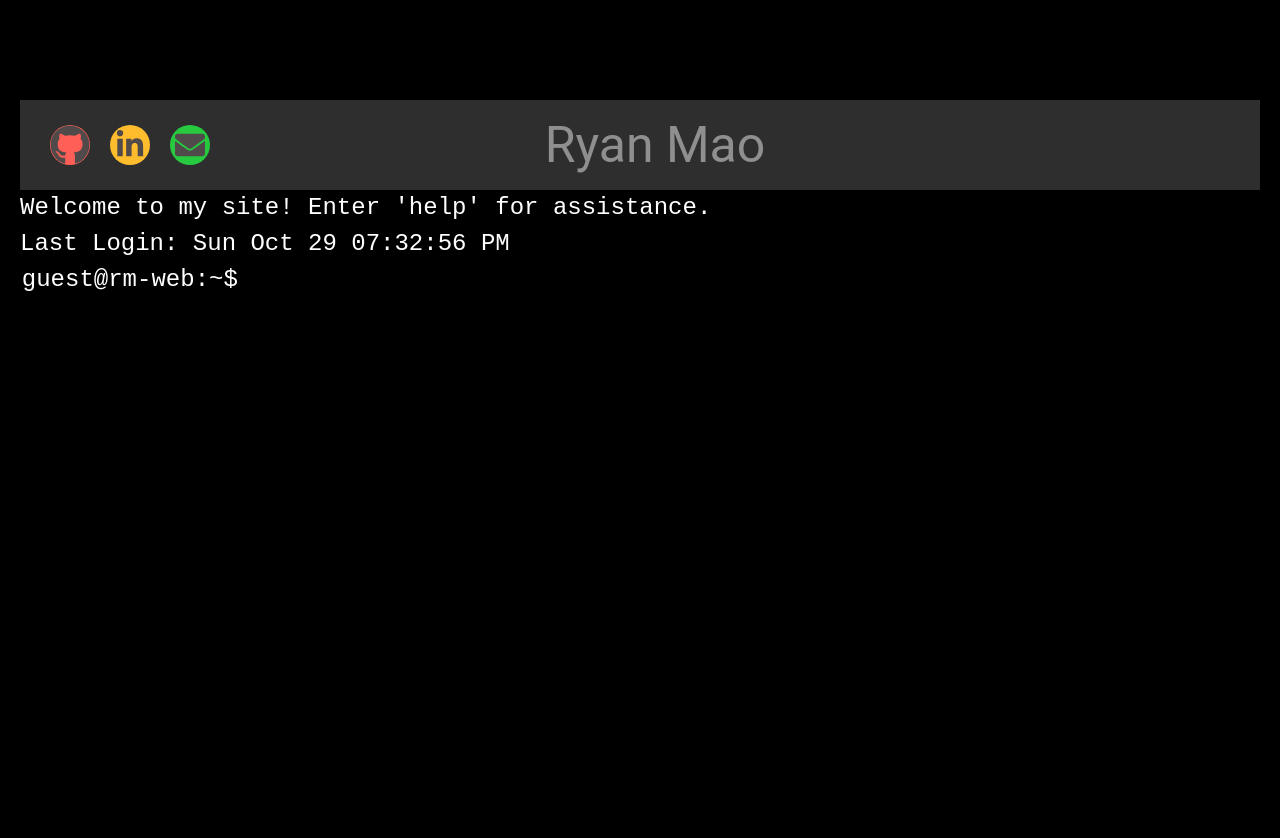
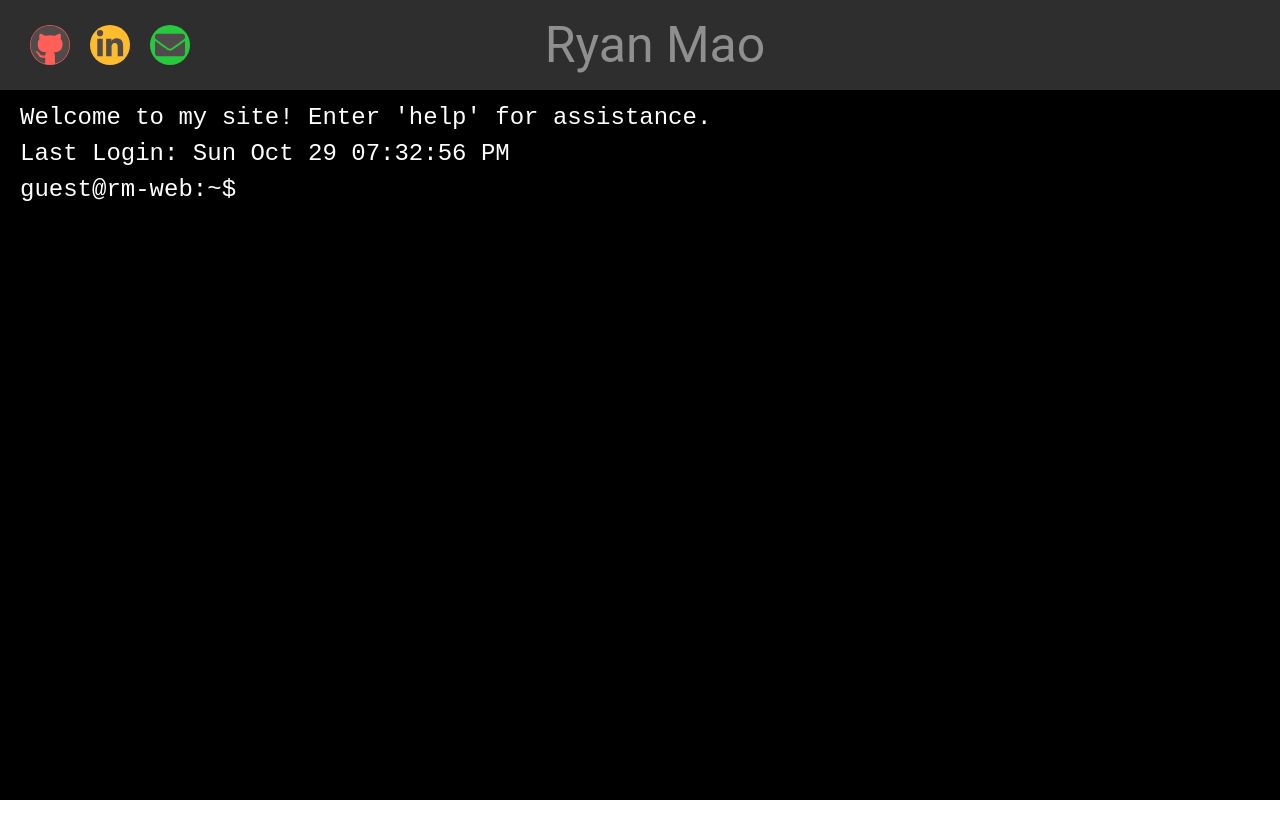
Before and after one commit to ryanwmao/website, a React (Create React App) app: page / in a window 1280 px wide. Shown: the top 838 px of the page. After the commit the page ends 800 px from the top, so only its background shows below. Built offline with nearby package versions, Linux system fonts and the light colour scheme.

Commit message:
fix to scroll

```diff
--- a/src/App.css
+++ b/src/App.css
@@ -1,38 +1,4 @@
 .App {
-  text-align: center;
+  display: grid;
+  grid-template-rows: auto 1fr;
 }
-
-.App-logo {
-  height: 40vmin;
-  pointer-events: none;
-}
-
-@media (prefers-reduced-motion: no-preference) {
-  .App-logo {
-    animation: App-logo-spin infinite 20s linear;
-  }
-}
-
-.App-header {
-  background-color: #282c34;
-  min-height: 100vh;
-  display: flex;
-  flex-direction: column;
-  align-items: center;
-  justify-content: center;
-  font-size: calc(10px + 2vmin);
-  color: white;
-}
-
-.App-link {
-  color: #61dafb;
-}
-
-@keyframes App-logo-spin {
-  from {
-    transform: rotate(0deg);
-  }
-  to {
-    transform: rotate(360deg);
-  }
-}
--- a/src/App.js
+++ b/src/App.js
@@ -2,6 +2,7 @@ import './App.css';
 import { useState } from 'react';
 import Terminal from './Terminal'
 import Modal from "./Modal";
+import Header from "./Header";
 
 
 function App() {
@@ -19,8 +20,9 @@ function App() {
 
   return (
     <div className="App">
+      <Header />
+      <Terminal openModal={openModal}/>
       <Modal isOpen={isModalOpen} closeModal={closeModal} content={modalContent} />
-      <Terminal openModal={openModal}/>
     </div>
   );
 }
--- /dev/null
+++ b/src/Header.css
@@ -0,0 +1,52 @@
+.header {
+  background-color: #2e2e2e;
+  color: white;
+  display: flex;
+  justify-content: space-between;
+  align-items: center;
+  padding: 20px 20px;
+  position: fixed;
+  top: 0;
+  left: 0;
+  right: 0;
+  z-index: 1000;
+  height: 50px;
+}
+
+.button {
+  width: 40px;
+  height: 40px;
+  border-radius: 50%;
+  margin: 0 10px;
+  display: flex;
+  justify-content: center;
+  align-items: center;
+  cursor: pointer;
+}
+
+.button svg {
+  vertical-align: middle;
+  overflow: hidden;
+  color:#514a4a
+}
+
+.red {
+  background-color: #ff5f56;
+}
+
+.yellow {
+  background-color: #ffbd2e;
+}
+
+.green {
+  background-color: #27c93f;
+}
+
+.name {
+  font-family: 'Roboto', sans-serif;
+  text-align: center;
+  font-size: 50px;
+  flex: 10;
+  padding-right: 150px;
+  color:#8f8f8f;
+}
--- /dev/null
+++ b/src/Header.js
@@ -0,0 +1,35 @@
+import React, { Component } from "react";
+import './Header.css';
+import { FaGithub, FaLinkedinIn, FaEnvelope } from "react-icons/fa";
+
+class Header extends Component {
+  render() {
+    const githubUrl = "https://github.com/ryanwmao";
+    const linkedInUrl = "https://www.linkedin.com/in/ryanwmao/";
+    const emailUrl = "mailto:rwm275@cornell.edu";
+
+    return (
+
+    <div className="header">
+      <a href={githubUrl} target="_blank" rel="noopener noreferrer">
+        <div className="button red">
+          <FaGithub size={40} />
+        </div>
+      </a>
+      <a href={linkedInUrl} target="_blank" rel="noopener noreferrer">
+        <div className="button yellow">
+          <FaLinkedinIn size={30} />
+        </div>
+      </a>
+      <a href={emailUrl} target="_blank" rel="noopener noreferrer">
+        <div className="button green">
+          <FaEnvelope size={30} />
+        </div>
+      </a>
+      <div className="name">Ryan Mao</div>
+    </div>
+    );
+  }
+}
+
+export default Header;
--- a/src/Terminal.css
+++ b/src/Terminal.css
@@ -1,56 +1,3 @@
-.header {
-  background-color: #2e2e2e;
-  color: white;
-  display: flex;
-  justify-content: space-between;
-  align-items: center;
-  padding: 20px 20px;
-  position: sticky;
-  top: 0;
-  left: 0;
-  right: 0;
-  z-index: 1000;
-  height: 50px;
-}
-
-.button {
-  width: 40px;
-  height: 40px;
-  border-radius: 50%;
-  margin: 0 10px;
-  display: flex;
-  justify-content: center;
-  align-items: center;
-  cursor: pointer;
-}
-
-.button svg {
-  vertical-align: middle;
-  overflow: hidden;
-  color:#514a4a
-}
-
-.red {
-  background-color: #ff5f56;
-}
-
-.yellow {
-  background-color: #ffbd2e;
-}
-
-.green {
-  background-color: #27c93f;
-}
-
-.name {
-  font-family: 'Roboto', sans-serif;
-  text-align: center;
-  font-size: 50px;
-  flex: 10;
-  padding-right: 150px;
-  color:#8f8f8f;
-}
-
 .terminal {
   background-color: #000;
   color: rgb(255, 255, 255);
@@ -63,8 +10,10 @@
   box-shadow: 0 0 10px rgba(0, 0, 0, 0.5);
   scrollbar-width: thin;
   scrollbar-color: rgb(66, 66, 66) rgb(54, 54, 54);
-  display: flex;
-  flex-direction: column;
+  scroll-behavior: smooth;
+  scroll-snap-type: y mandatory;
+  scroll-snap-align: start;
+  max-height: calc(100vh - 120px)
 }
 
 .terminal::-webkit-scrollbar {
@@ -112,8 +61,3 @@
   margin: 0;
   text-align: left;
 }
-
-
-.terminal pre.red {
-  color: #f00;
-}
--- a/src/Terminal.js
+++ b/src/Terminal.js
@@ -1,7 +1,5 @@
 import React, { Component } from "react";
 import './Terminal.css';
-import { FaGithub, FaLinkedinIn, FaEnvelope } from "react-icons/fa";
-
 
 
 class Terminal extends Component {
@@ -12,7 +10,6 @@ class Terminal extends Component {
       output: "",
     };
     this.inputRef = React.createRef();
-
   }
 
   componentDidMount() {
@@ -43,10 +40,10 @@ class Terminal extends Component {
           break;
         case "about":
           this.setState((prevState) => ({
-            output: prevState.output + "guest@rm-web:~$  " + command + "\n \n" ,
+            output: prevState.output + "guest@rm-web:~$  " + command + "\n" ,
             command: "",
           }));
-          this.props.openModal("asdf");
+          this.props.openModal();
           break;
         default:
           this.setState((prevState) => ({
@@ -55,16 +52,9 @@ class Terminal extends Component {
           }));
 
       }
-
-      this.scrollToBottom();
     }
   };
 
-  scrollToBottom = () => {
-    if (this.inputRef.current) {
-      this.inputRef.current.scrollTop = this.inputRef.current.scrollHeight;
-    }
-  };
 
   formatDate = () => {
     const date = new Date();
@@ -82,30 +72,10 @@ class Terminal extends Component {
 
   render() {
     const { command, output } = this.state;
-    const githubUrl = "https://github.com/ryanwmao";
-    const linkedInUrl = "https://www.linkedin.com/in/ryanwmao/";
-    const emailUrl = "mailto:rwm275@cornell.edu";
+
 
     return (
       <div className="terminal" onClick={() => this.inputRef.current.focus()}>
-        <div className="header">
-          <a href={githubUrl} target="_blank" rel="noopener noreferrer">
-            <div className="button red">
-              <FaGithub size={40} />
-            </div>
-          </a>
-          <a href={linkedInUrl} target="_blank" rel="noopener noreferrer">
-            <div className="button yellow">
-              <FaLinkedinIn size={30} />
-            </div>
-          </a>
-          <a href={emailUrl} target="_blank" rel="noopener noreferrer">
-            <div className="button green">
-              <FaEnvelope size={30} />
-            </div>
-          </a>
-          <div className="name">Ryan Mao</div>
-        </div>
         <pre>
           {"Welcome to my site! Enter 'help' for assistance. \nLast Login: " + this.formatDate() +  "\n" + output}
         </pre>
```
